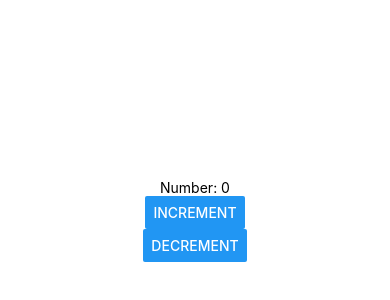
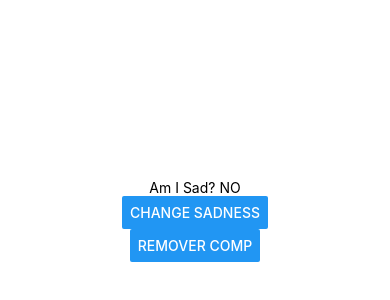
Before and after one commit to mdeamf/react-native-hooks, a React Native app: screen / in a window 390 px wide. Shown: the part 202-502 px from the top of the page. Built offline with nearby package versions, Linux system fonts and the light colour scheme.

Commit message:
feat: adding unmounted log for useEffect

```diff
--- a/App.js
+++ b/App.js
@@ -1,6 +1,6 @@
 import { StatusBar } from 'expo-status-bar';
-import React from 'react';
-import { StyleSheet, Text, View } from 'react-native';
+import React, { useState } from 'react';
+import { Button, StyleSheet, Text, View } from 'react-native';
 import { UseCallbackComponent } from './src/components/UseCallbackComponent';
 import { UseContextChildComponent } from './src/components/UseContextChildComponent';
 import { UseContextComponent } from './src/components/UseContextComponent';
@@ -11,11 +11,16 @@ import { UseReducerComponent } from './src/components/UseReducerComponent';
 import { UseRefComponent } from './src/components/UseRefComponent';
 
 export default function App() {
+  const [showUseEffectCleaning, setShowUseEffectCleaning] = useState(true);
   return (
     <View style={styles.container}>
       {/* <UseEffectComponent /> */}
 
-      {/* <UseEffectCleaningComponent /> */}
+      {showUseEffectCleaning && <UseEffectCleaningComponent />}
+      <Button
+        title={showUseEffectCleaning ? 'Remover Comp' : 'Exibir Comp'}
+        onPress={() => setShowUseEffectCleaning(!showUseEffectCleaning)}
+      />
 
       {/* <UseMemoComponent /> */}
 
@@ -27,7 +32,7 @@ export default function App() {
         <UseContextChildComponent />
       </UseContextComponent> */}
 
-      <UseReducerComponent />
+      {/* <UseReducerComponent /> */}
       <StatusBar style="auto" />
     </View>
   );
--- a/src/components/UseEffectCleaningComponent.js
+++ b/src/components/UseEffectCleaningComponent.js
@@ -19,6 +19,8 @@ export const UseEffectCleaningComponent = () => {
 
   useEffect(() => {
     console.log(LOG, 'mounted');
+
+    return () => console.log(LOG, 'unmounted');
   }, []);
 
   useEffect(() => {
```
